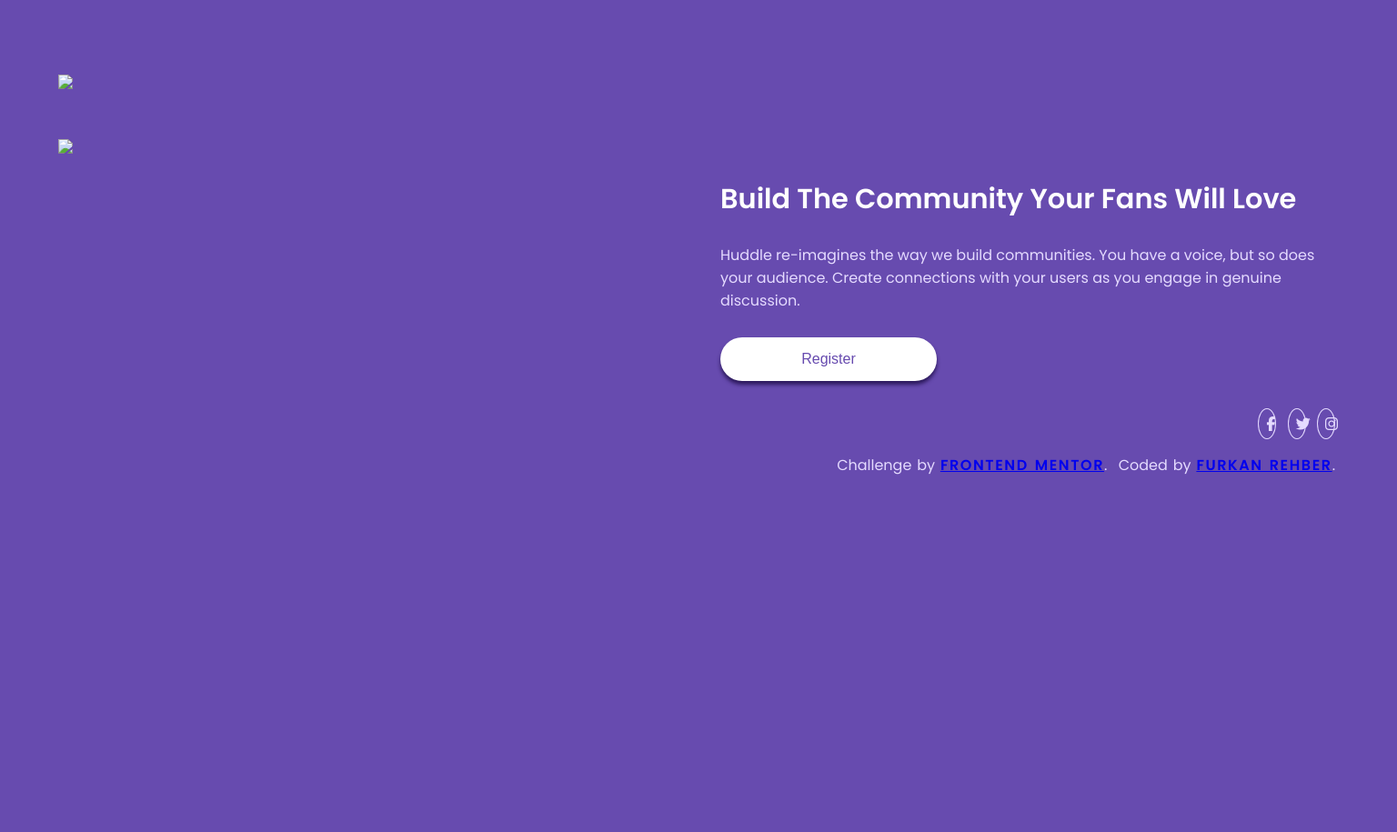
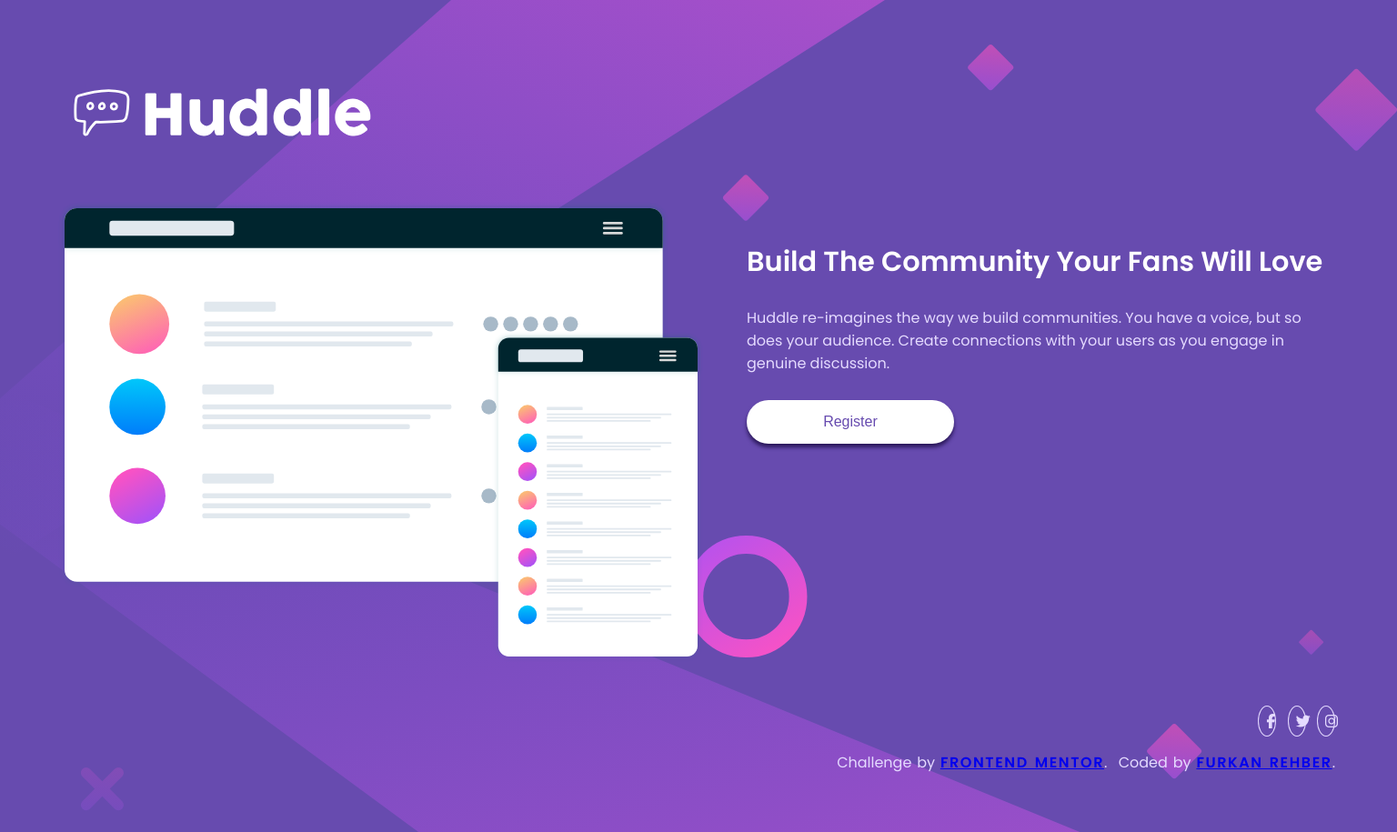
Before and after one commit to rehberbey/Frontend-Mentor-Challenges, a plain HTML site: page huddle-landing-page-with-single-introductory-section-master/dist/index.html in a window 1536 px wide. Shown: the whole page at 91% size. Before the commit the page ends 800 px from the top, so only its background shows below. Drawn offline with Linux system fonts and the light colour scheme; the site is published under a folder, as on GitHub Pages, so addresses that start at the root find nothing.

Commit message:
Fixed misspelled relative paths

```diff
--- a/huddle-landing-page-with-single-introductory-section-master/dist/index.html
+++ b/huddle-landing-page-with-single-introductory-section-master/dist/index.html
@@ -20,10 +20,10 @@
         </title>
     </head>
     <body>
-        <header><img src="/images/logo.svg" id="website-logo" /></header>
+        <header><img src="../images/logo.svg" id="website-logo" /></header>
 
         <main>
-            <img src="/images/illustration-mockups.svg" id="illustration" />
+            <img src="../images/illustration-mockups.svg" id="illustration" />
             <div class="right-side">
                 <h1>Build The Community Your Fans Will Love</h1>
                 <p>
--- a/huddle-landing-page-with-single-introductory-section-master/src/scss/style.scss
+++ b/huddle-landing-page-with-single-introductory-section-master/src/scss/style.scss
@@ -45,7 +45,7 @@
     padding-inline: 2rem;
     font-family: "Poppins", sans-serif;
     font-size: var(--f-size-main);
-    background: var(--c-bg) url(/images/bg-mobile.svg) 0 0 / 100% no-repeat;
+    background: var(--c-bg) url(../../images/bg-mobile.svg) 0 0 / 100% no-repeat;
     color: var(--c-text-dark);
     > {
         * {
@@ -129,7 +129,7 @@
         }
     }
     @media (min-width: 85em) {
-        background-image: url(/images/bg-desktop.svg);
+        background-image: url(../../images/bg-desktop.svg);
         background-size: cover;
         padding: 4rem;
         > {
```
Also changed, not shown: huddle-landing-page-with-single-introductory-section-master/dist/css/style.css, 1 other file.
